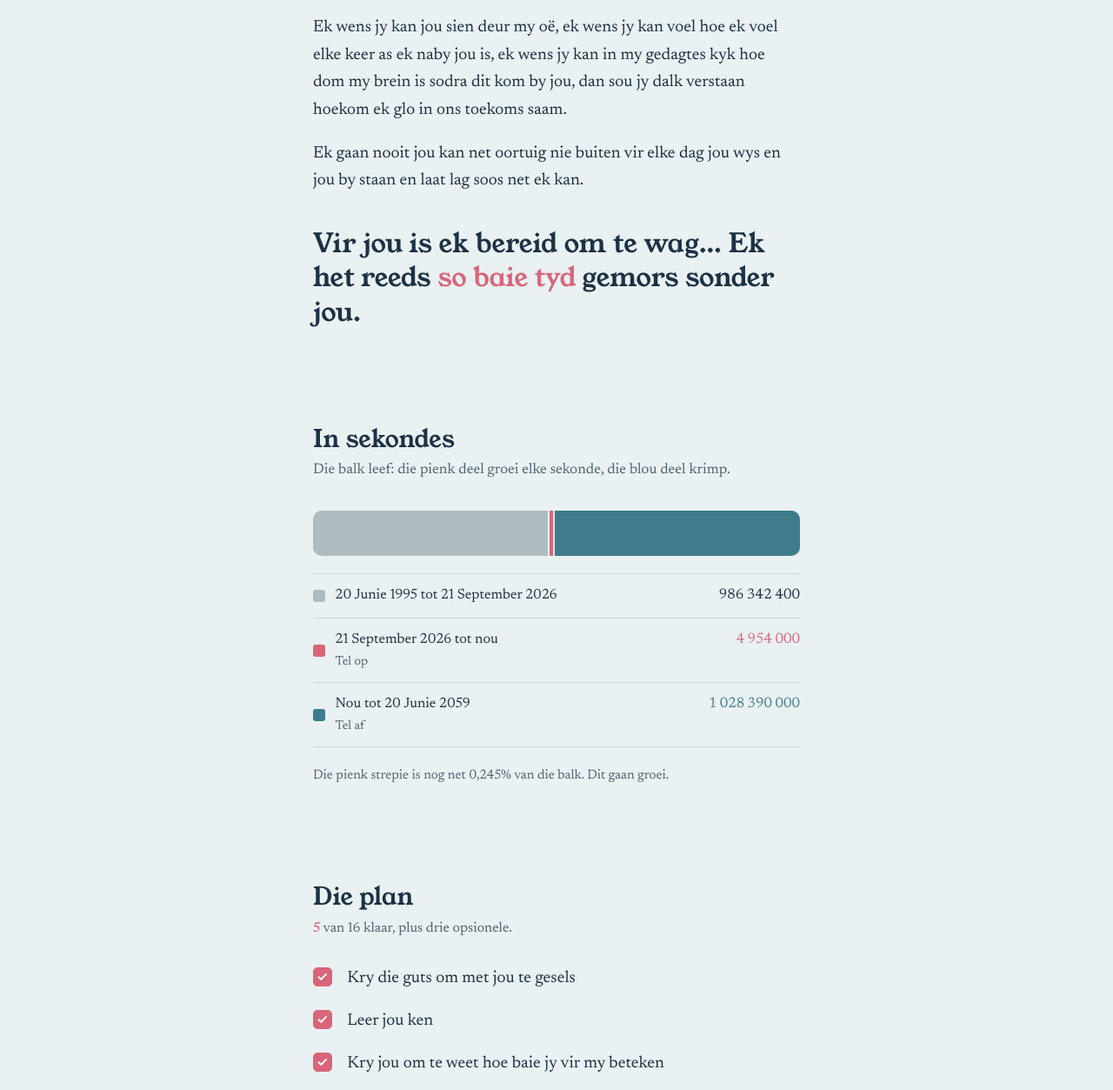
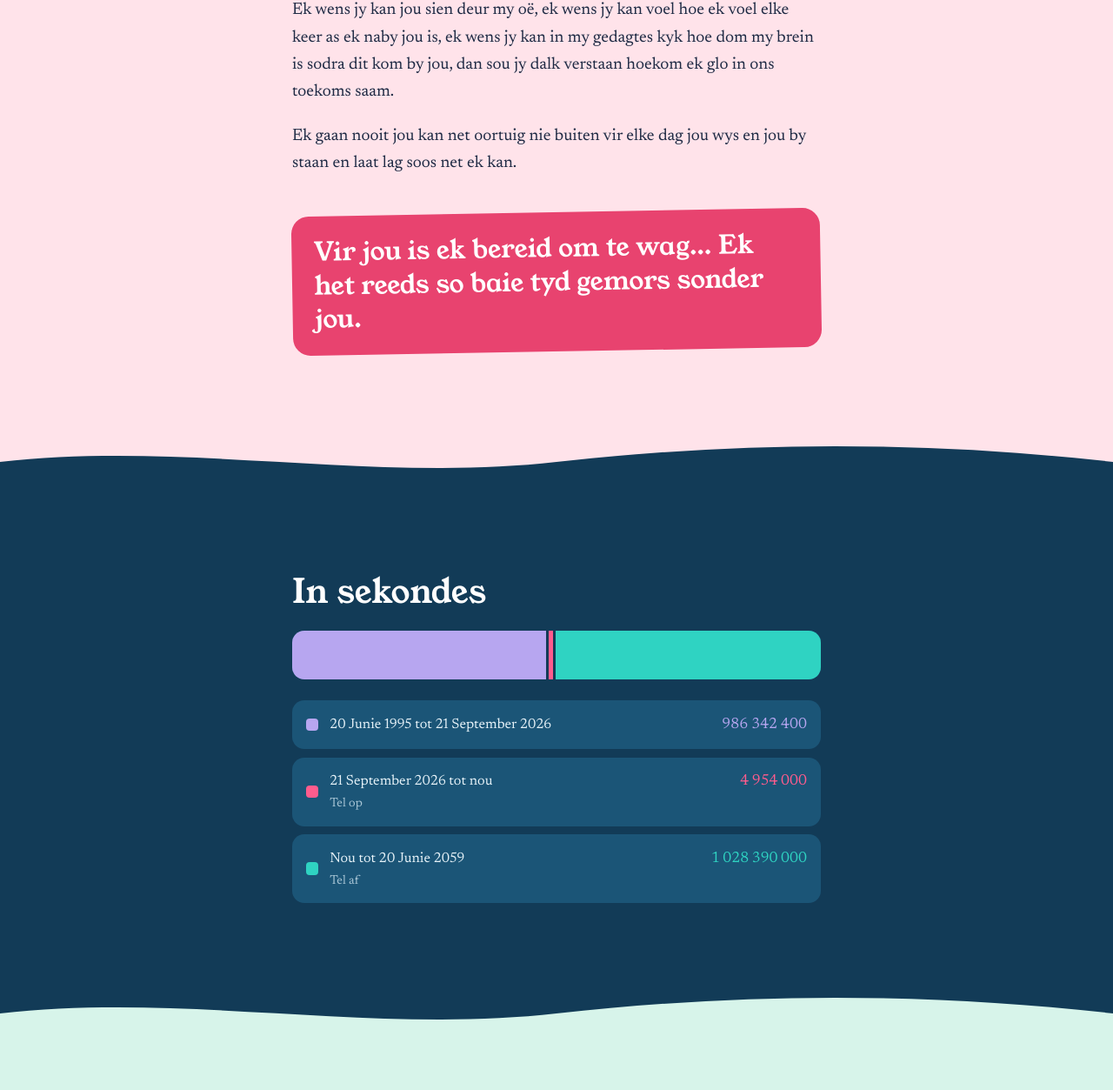
Before and after one commit to Lolifier4527/my-website, a plain HTML site: page seconds/index.html in a window 1280 px wide. Shown: the part 239-1492 px from the top of the page at 87% size. Drawn offline with Linux system fonts and the light colour scheme.

Commit message:
Seconds page: colourful redesign, remove two helper lines, add life expectancy line
Co-Authored-By: Claude Opus 5.5 <noreply@anthropic.com>
Claude-Session: https://claude.ai/code/session_01RJbazPzcffcfV3wKJQc8yh

```diff
--- a/seconds/index.html
+++ b/seconds/index.html
@@ -11,73 +11,85 @@
 <link href="https://fonts.googleapis.com/css2?family=Newsreader:ital,opsz,wght@0,6..72,400;0,6..72,500;1,6..72,400&family=Young+Serif&display=swap" rel="stylesheet">
 <style>
   :root{
-    --mist:#EAF1F2; --paper:#F6FAFA; --ink:#1C3144; --ink-soft:#4D6273;
-    --before:#AEBBC1; --us:#D9657A; --ahead:#3E7C8C; --line:#C9D6DA;
+    --ink:#1E2A44; --blush:#FFE3EA; --rose:#E8436F; --berry:#9E1F4A;
+    --sea:#123B57; --sea-2:#1B5577; --foam:#D7F4EA; --teal:#0F8B7E;
+    --lilac:#B7A6F0; --pink:#FF5C8D; --aqua:#2FD3C2; --sun:#FFC94D;
+    --apricot:#FFD6B0; --coral:#F2704E; --white:#FFFFFF;
   }
   *{box-sizing:border-box}
   html{-webkit-text-size-adjust:100%}
-  body{margin:0; background:var(--mist); color:var(--ink);
+  body{margin:0; background:var(--blush); color:var(--ink);
     font-family:"Newsreader",Georgia,serif; font-size:1.1875rem; line-height:1.65;
     font-variant-numeric:oldstyle-nums proportional-nums}
-  main{max-width:38rem; margin:0 auto; padding:clamp(3rem,10vw,7rem) 1.5rem 5rem}
+  .band{padding:clamp(3.5rem,10vw,6.5rem) 1.5rem}
+  .in{max-width:38rem; margin:0 auto}
   h1,h2{font-family:"Young Serif",Georgia,serif; font-weight:400; line-height:1.1; margin:0}
-  h2{font-size:1.75rem; margin-bottom:.4rem}
-  .lede{color:var(--ink-soft); margin:0 0 2rem; font-size:1.05rem}
-  section+section{margin-top:clamp(4.5rem,12vw,7rem)}
-  :focus-visible{outline:3px solid var(--ahead); outline-offset:3px; border-radius:4px}
+  h2{font-size:clamp(1.9rem,6vw,2.4rem); margin-bottom:1.5rem}
+  :focus-visible{outline:3px solid var(--sun); outline-offset:3px; border-radius:4px}
+  .wave{display:block; width:100%; height:48px; margin-top:-1px}
 
-  .letter h1{font-size:clamp(2.6rem,9vw,4.2rem); letter-spacing:-.01em}
-  .aka{margin:.6rem 0 2.5rem; color:var(--ink-soft); font-style:italic; font-size:1.05rem; line-height:1.5}
-  .aka span{display:block}
+  .letter{background:var(--blush)}
+  .letter h1{font-size:clamp(2.8rem,10vw,4.6rem); color:var(--berry); letter-spacing:-.01em}
+  .aka{margin:.6rem 0 2.5rem; display:flex; flex-wrap:wrap; gap:.5rem}
+  .aka span{background:var(--white); color:var(--rose); border-radius:999px; padding:.15rem .85rem;
+    font-style:italic; font-size:1rem; box-shadow:0 0 0 1.5px #F8B9CA inset}
   .letter p{margin:0 0 1.2rem}
-  .closing{margin-top:2.25rem !important; font-family:"Young Serif",Georgia,serif;
-    font-size:clamp(1.45rem,4.6vw,1.9rem); line-height:1.3; color:var(--ink)}
-  .closing em{font-style:normal; color:var(--us)}
+  .closing{margin:2.5rem 0 0 !important; padding:1.4rem 1.6rem; border-radius:20px;
+    background:var(--rose); color:var(--white); font-family:"Young Serif",Georgia,serif;
+    font-size:clamp(1.4rem,4.6vw,1.85rem); line-height:1.3; transform:rotate(-1deg)}
 
-  .bar{display:flex; height:3.25rem; border-radius:10px; overflow:hidden; background:var(--line); margin:0 0 1.25rem}
+  .time{background:var(--sea); color:#E6F2F8}
+  .time h2{color:var(--white)}
+  .bar{display:flex; height:3.5rem; border-radius:14px; overflow:hidden; background:var(--sea-2); margin:0 0 1.5rem}
   .seg{height:100%; transition:flex-grow 1.6s cubic-bezier(.2,.7,.2,1)}
-  .seg+.seg{border-left:2px solid var(--mist)}
-  .seg.before{background:var(--before)} .seg.us{background:var(--us); min-width:6px} .seg.ahead{background:var(--ahead)}
+  .seg+.seg{border-left:3px solid var(--sea)}
+  .seg.before{background:var(--lilac)} .seg.us{background:var(--pink); min-width:8px} .seg.ahead{background:var(--aqua)}
   .bar.start .seg{flex-grow:0 !important}
-  .rows{list-style:none; margin:0; padding:0}
-  .rows li{display:grid; grid-template-columns:.85rem 1fr auto; gap:.75rem; align-items:baseline;
-    padding:.7rem 0; border-top:1px solid var(--line)}
-  .rows li:last-child{border-bottom:1px solid var(--line)}
-  .sw{width:.85rem; height:.85rem; border-radius:3px; align-self:center}
+  .rows{list-style:none; margin:0; padding:0; display:grid; gap:.6rem}
+  .rows li{display:grid; grid-template-columns:.9rem 1fr auto; gap:.8rem; align-items:baseline;
+    padding:.85rem 1rem; border-radius:14px; background:var(--sea-2)}
+  .sw{width:.9rem; height:.9rem; border-radius:4px; align-self:center}
   .rows .when{font-size:1.02rem}
-  .rows .when small{display:block; color:var(--ink-soft); font-size:.9rem}
-  .num{font-variant-numeric:lining-nums tabular-nums; font-size:1.05rem; text-align:right; white-space:nowrap}
-  .num.live{color:var(--us)}
-  .num.down{color:var(--ahead)}
-  .zoom{margin:1.25rem 0 0; color:var(--ink-soft); font-size:.95rem}
+  .rows .when small{display:block; color:#A9C6D6; font-size:.9rem}
+  .num{font-variant-numeric:lining-nums tabular-nums; font-size:1.1rem; text-align:right; white-space:nowrap}
+  .num.past{color:var(--lilac)} .num.live{color:var(--pink)} .num.down{color:var(--aqua)}
 
+  .plan{background:var(--foam)}
+  .plan h2{color:var(--teal)}
   .list{list-style:none; margin:0; padding:0}
-  .list li{display:grid; grid-template-columns:1.6rem 1fr; gap:.85rem; padding:.55rem 0; align-items:start}
-  .box{width:1.35rem; height:1.35rem; margin-top:.22rem; border-radius:5px; border:1.5px solid var(--ink-soft);
-    display:grid; place-items:center}
-  .done .box{background:var(--us); border-color:var(--us)}
-  .done .box svg{width:.85rem; height:.85rem}
-  .todo .txt,.maybe .txt{color:var(--ink-soft)}
-  .maybe .box{border-style:dashed; border-color:var(--before)}
-  .tag{display:inline-block; margin-left:.4rem; padding:0 .5rem; border-radius:999px; font-size:.8rem;
-    font-style:italic; background:#DCE6E9; color:var(--ink-soft); vertical-align:.12em}
-  .progress{margin:0 0 1.25rem; color:var(--ink-soft); font-size:1rem}
-  .progress b{font-weight:500; color:var(--us)}
+  .list li{display:grid; grid-template-columns:1.7rem 1fr; gap:.85rem; padding:.6rem 0; align-items:start;
+    border-bottom:1.5px dotted #9FDCC8}
+  .list li:last-child{border-bottom:0}
+  .box{width:1.45rem; height:1.45rem; margin-top:.18rem; border-radius:7px; border:2px solid var(--teal);
+    background:var(--white); display:grid; place-items:center}
+  .done .box{background:var(--rose); border-color:var(--rose)}
+  .done .box svg{width:.9rem; height:.9rem}
+  .done .txt{color:var(--berry)}
+  .maybe .box{border-style:dashed; border-color:#E0A800; background:#FFF6D6}
+  .tag{display:inline-block; margin-left:.45rem; padding:0 .6rem; border-radius:999px; font-size:.8rem;
+    font-style:italic; background:var(--sun); color:#6B4A00; vertical-align:.12em}
+  .progress{margin:-.75rem 0 1.25rem; font-size:1.05rem}
+  .progress b{font-weight:500; color:var(--rose)}
 
+  .count-band{background:var(--apricot)}
+  .count-band h2{color:#B23A1C}
+  .life{margin:-.75rem 0 2rem; font-size:1.15rem}
   .count{display:grid; grid-template-columns:repeat(5,1fr); gap:.5rem; margin:0 0 1.5rem; text-align:center}
-  .unit{background:var(--paper); border:1px solid var(--line); border-radius:14px; padding:1rem .25rem .75rem}
+  .unit{border-radius:16px; padding:1rem .25rem .8rem; color:var(--white)}
+  .unit:nth-child(1){background:var(--coral)} .unit:nth-child(2){background:var(--rose)}
+  .unit:nth-child(3){background:#B3479F} .unit:nth-child(4){background:var(--teal)} .unit:nth-child(5){background:var(--sea-2)}
   .unit b{display:block; font-family:"Young Serif",Georgia,serif; font-weight:400;
-    font-size:clamp(1.5rem,6.5vw,2.6rem); line-height:1; font-variant-numeric:lining-nums tabular-nums; color:var(--ahead)}
-  .unit span{display:block; margin-top:.45rem; font-size:.85rem; color:var(--ink-soft)}
-  .total{margin:0; color:var(--ink-soft); font-size:1rem}
-  .total b{font-weight:500; color:var(--ink); font-variant-numeric:lining-nums tabular-nums}
-  footer{margin-top:5rem; text-align:center; color:var(--ink-soft); font-style:italic; font-size:1rem}
+    font-size:clamp(1.5rem,6.5vw,2.6rem); line-height:1; font-variant-numeric:lining-nums tabular-nums}
+  .unit span{display:block; margin-top:.45rem; font-size:.85rem; opacity:.9}
+  .total{margin:0; font-size:1.05rem}
+  .total b{font-weight:500; color:#B23A1C; font-variant-numeric:lining-nums tabular-nums}
+  footer{background:var(--sea); color:#E6F2F8; text-align:center; font-style:italic; padding:2.5rem 1.5rem 3rem}
 
   @media (max-width:30rem){
     body{font-size:1.1rem}
-    .rows li{grid-template-columns:.85rem 1fr; }
+    .rows li{grid-template-columns:.9rem 1fr}
     .rows .num{grid-column:2; text-align:left}
-    .count{gap:.35rem} .unit{padding:.8rem 0 .6rem; border-radius:10px} .unit span{font-size:.75rem}
+    .count{gap:.35rem} .unit{padding:.8rem 0 .6rem; border-radius:12px} .unit span{font-size:.72rem}
   }
   @media (prefers-reduced-motion:reduce){ .seg{transition:none} }
 </style>
@@ -85,45 +97,46 @@
 <body>
 <main>
 
-  <section class="letter" aria-labelledby="hi">
+  <section class="band letter" aria-labelledby="hi"><div class="in">
     <h1 id="hi">Liewe Amorette</h1>
     <p class="aka"><span>a.k.a. Seconds</span><span>a.k.a. veronderstel om Juf. Pitchers te wees</span></p>
     <p>Ek wens jy kan jou sien deur my oë, ek wens jy kan voel hoe ek voel elke keer as ek naby jou is, ek wens jy kan in my gedagtes kyk hoe dom my brein is sodra dit kom by jou, dan sou jy dalk verstaan hoekom ek glo in ons toekoms saam.</p>
     <p>Ek gaan nooit jou kan net oortuig nie buiten vir elke dag jou wys en jou by staan en laat lag soos net ek kan.</p>
-    <p class="closing">Vir jou is ek bereid om te wag… Ek het reeds <em>so baie tyd</em> gemors sonder jou.</p>
-  </section>
+    <p class="closing">Vir jou is ek bereid om te wag… Ek het reeds so baie tyd gemors sonder jou.</p>
+  </div></section>
 
-  <section aria-labelledby="sek">
+  <svg class="wave" viewBox="0 0 1440 48" preserveAspectRatio="none" aria-hidden="true" style="background:var(--blush)"><path d="M0 24 C240 0 480 48 720 24 S1200 0 1440 24 V48 H0Z" fill="#123B57"/></svg>
+  <section class="band time" aria-labelledby="sek"><div class="in">
     <h2 id="sek">In sekondes</h2>
-    <p class="lede">Die balk leef: die pienk deel groei elke sekonde, die blou deel krimp.</p>
     <div class="bar start" id="bar" role="img" aria-label="Tydlyn in sekondes van 20 Junie 1995 tot 20 Junie 2059">
       <div class="seg before" id="s1"></div>
       <div class="seg us" id="s2"></div>
       <div class="seg ahead" id="s3"></div>
     </div>
     <ul class="rows">
-      <li><span class="sw" style="background:var(--before)"></span>
+      <li><span class="sw" style="background:var(--lilac)"></span>
         <span class="when">20 Junie 1995 tot 21 September 2026</span>
-        <span class="num" id="n1">986 342 400</span></li>
-      <li><span class="sw" style="background:var(--us)"></span>
+        <span class="num past" id="n1">986 342 400</span></li>
+      <li><span class="sw" style="background:var(--pink)"></span>
         <span class="when">21 September 2026 tot nou<small>Tel op</small></span>
         <span class="num live" id="n2">–</span></li>
-      <li><span class="sw" style="background:var(--ahead)"></span>
+      <li><span class="sw" style="background:var(--aqua)"></span>
         <span class="when">Nou tot 20 Junie 2059<small>Tel af</small></span>
         <span class="num down" id="n3">–</span></li>
     </ul>
-    <p class="zoom" id="zoom"></p>
-  </section>
+  </div></section>
 
-  <section aria-labelledby="lys">
+  <svg class="wave" viewBox="0 0 1440 48" preserveAspectRatio="none" aria-hidden="true" style="background:var(--sea)"><path d="M0 24 C240 0 480 48 720 24 S1200 0 1440 24 V48 H0Z" fill="#D7F4EA"/></svg>
+  <section class="band plan" aria-labelledby="lys"><div class="in">
     <h2 id="lys">Die plan</h2>
     <p class="progress" id="progress"></p>
     <ul class="list" id="list"></ul>
-  </section>
+  </div></section>
 
-  <section aria-labelledby="tot">
+  <svg class="wave" viewBox="0 0 1440 48" preserveAspectRatio="none" aria-hidden="true" style="background:var(--foam)"><path d="M0 24 C240 0 480 48 720 24 S1200 0 1440 24 V48 H0Z" fill="#FFD6B0"/></svg>
+  <section class="band count-band" aria-labelledby="tot"><div class="in">
     <h2 id="tot">Tot 20 Junie 2059</h2>
-    <p class="lede">Hoe lank ons nog het om die lys klaar te maak.</p>
+    <p class="life">Die algemene lewens verwagting is 64</p>
     <div class="count" aria-live="off">
       <div class="unit"><b id="cy">–</b><span>jare</span></div>
       <div class="unit"><b id="cd">–</b><span>dae</span></div>
@@ -132,8 +145,9 @@
       <div class="unit"><b id="cs">–</b><span>sekondes</span></div>
     </div>
     <p class="total">Of net <b id="ctotal">–</b> sekondes.</p>
-  </section>
+  </div></section>
 
+  <svg class="wave" viewBox="0 0 1440 48" preserveAspectRatio="none" aria-hidden="true" style="background:var(--apricot)"><path d="M0 24 C240 0 480 48 720 24 S1200 0 1440 24 V48 H0Z" fill="#123B57"/></svg>
   <footer>Elke sekonde tel.</footer>
 </main>
 
@@ -185,8 +199,6 @@
     var a = (MET-START)/1000, b = Math.max(0,(now-MET)/1000), c = Math.max(0,(END-now)/1000);
     $('s1').style.flexGrow = a; $('s2').style.flexGrow = b; $('s3').style.flexGrow = c;
     $('n2').textContent = fmt(b); $('n3').textContent = fmt(c);
-    var pct = b/(a+b+c)*100;
-    $('zoom').textContent = 'Die pienk strepie is nog net '+pct.toFixed(3).replace('.',',')+'% van die balk. Dit gaan groei.';
 
     var d = new Date(now), target = new Date(END), years = target.getFullYear()-d.getFullYear();
     var anchor = new Date(d.getTime()); anchor.setFullYear(d.getFullYear()+years);
```
